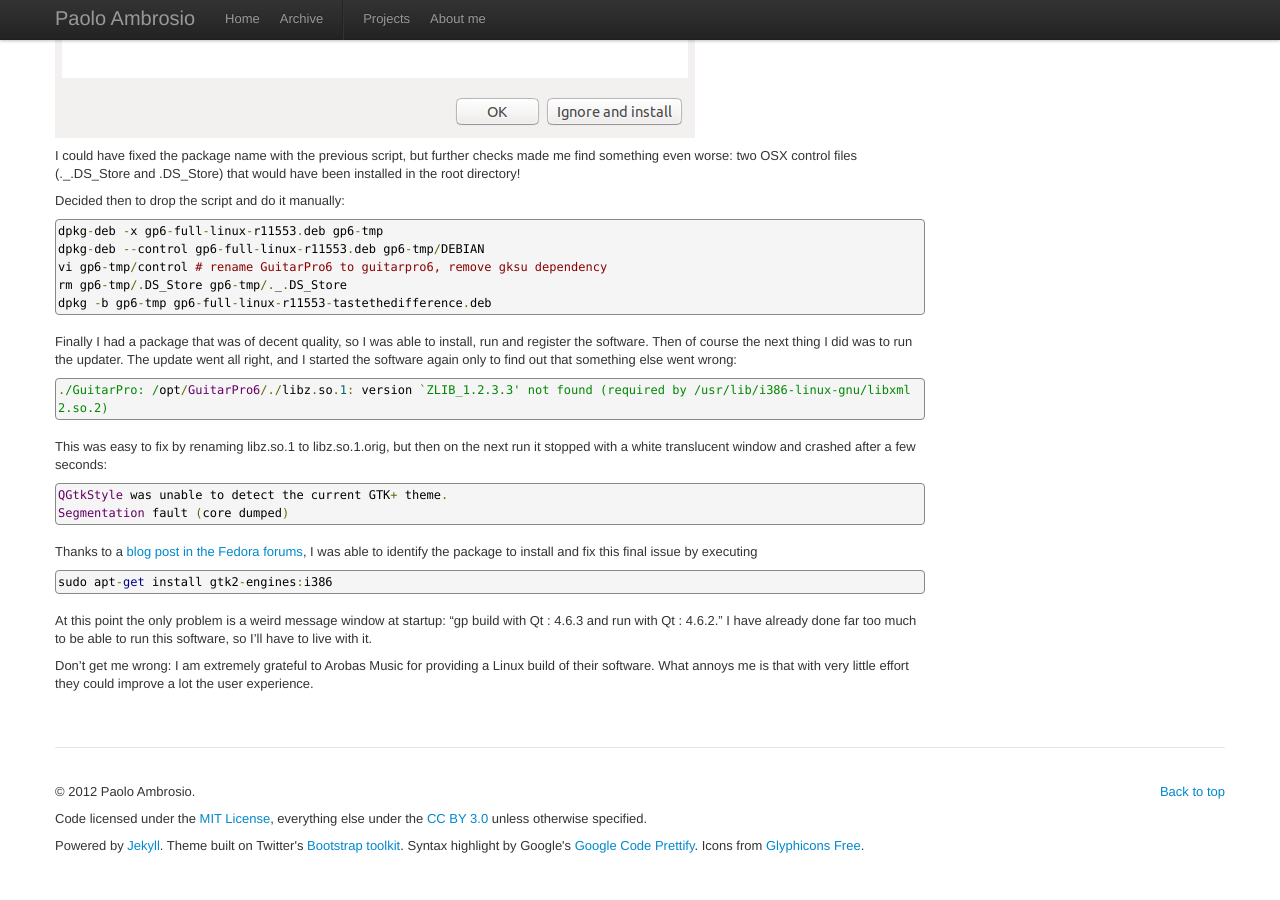
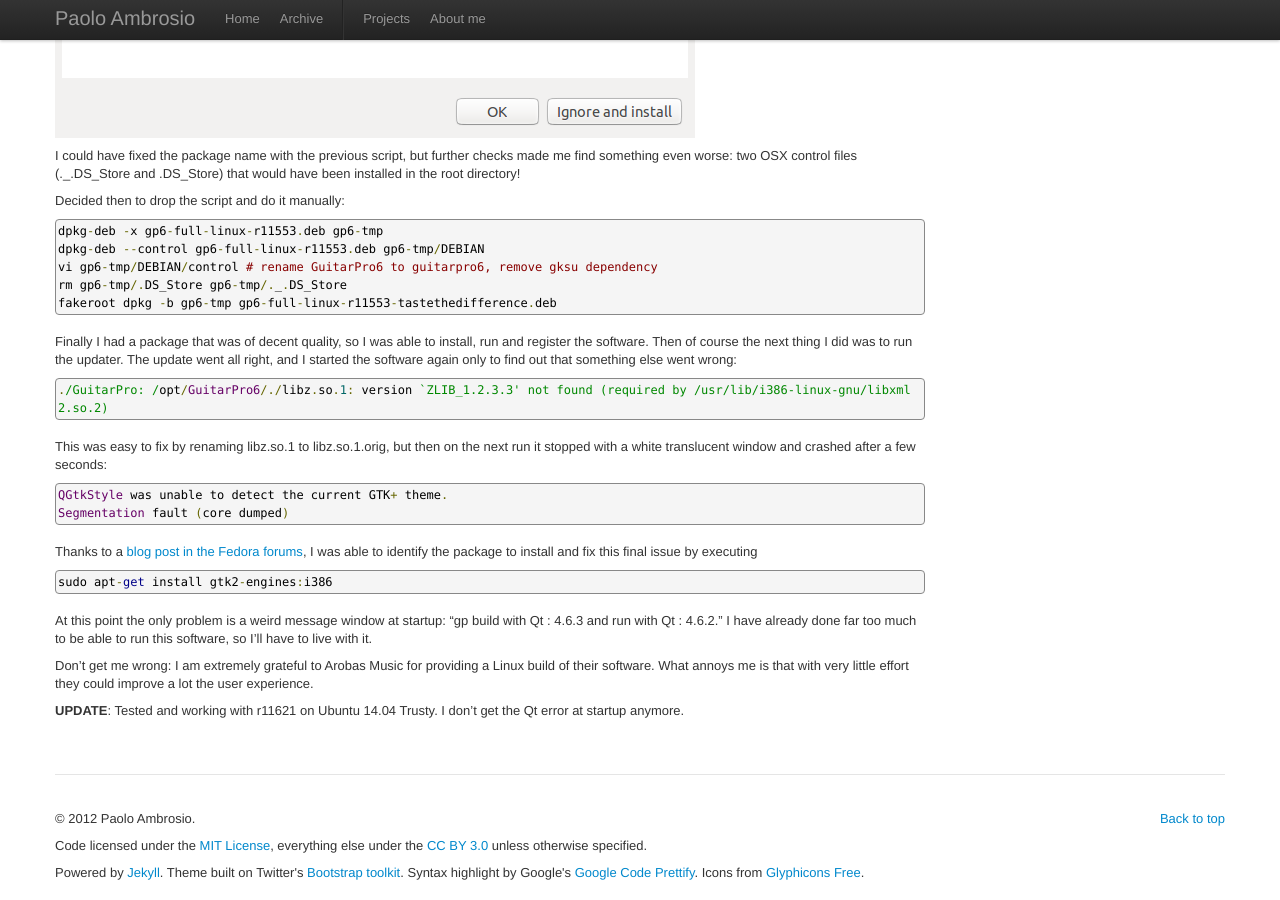
Before and after one commit to paoloambrosio/paoloambrosio.github.io, a Jekyll site: the page built from _posts/2013-11-16-installing-guitarpro6-on-ubuntu-1310-saucy-64bit.md, in a window 1280 px wide and 900 px high, scrolled down 1144 px. Built offline with Jekyll 4.4.1, drawn with Linux system fonts in a browser that asks for light colours.

Commit message:
Update to GP6 post on Ubuntu 14.04

```diff
--- a/_config.yml
+++ b/_config.yml
@@ -2,3 +2,4 @@ source:      .
 destination: ./_site
 
 pygments:    false
+markdown: kramdown
--- a/_posts/2013-11-16-installing-guitarpro6-on-ubuntu-1310-saucy-64bit.md
+++ b/_posts/2013-11-16-installing-guitarpro6-on-ubuntu-1310-saucy-64bit.md
@@ -23,9 +23,9 @@ Decided then to drop the script and do it manually:
 
 	dpkg-deb -x gp6-full-linux-r11553.deb gp6-tmp
 	dpkg-deb --control gp6-full-linux-r11553.deb gp6-tmp/DEBIAN
-	vi gp6-tmp/control # rename GuitarPro6 to guitarpro6, remove gksu dependency
+	vi gp6-tmp/DEBIAN/control # rename GuitarPro6 to guitarpro6, remove gksu dependency
 	rm gp6-tmp/.DS_Store gp6-tmp/._.DS_Store
-	dpkg -b gp6-tmp gp6-full-linux-r11553-tastethedifference.deb
+	fakeroot dpkg -b gp6-tmp gp6-full-linux-r11553-tastethedifference.deb
 
 Finally I had a package that was of decent quality, so I was able to install, run and register the software. Then of course the next thing I did was to run the updater. The update went all right, and I started the software again only to find out that something else went wrong:
 
@@ -43,3 +43,5 @@ Thanks to a [blog post in the Fedora forums](http://forums.fedora-fr.org/viewtop
 At this point the only problem is a weird message window at startup: "gp build with Qt : 4.6.3 and run with Qt : 4.6.2." I have already done far too much to be able to run this software, so I'll have to live with it.
 
 Don't get me wrong: I am extremely grateful to Arobas Music for providing a Linux build of their software. What annoys me is that with very little effort they could improve a lot the user experience.
+
+**UPDATE**: Tested and working with r11621 on Ubuntu 14.04 Trusty. I don't get the Qt error at startup anymore.
```
